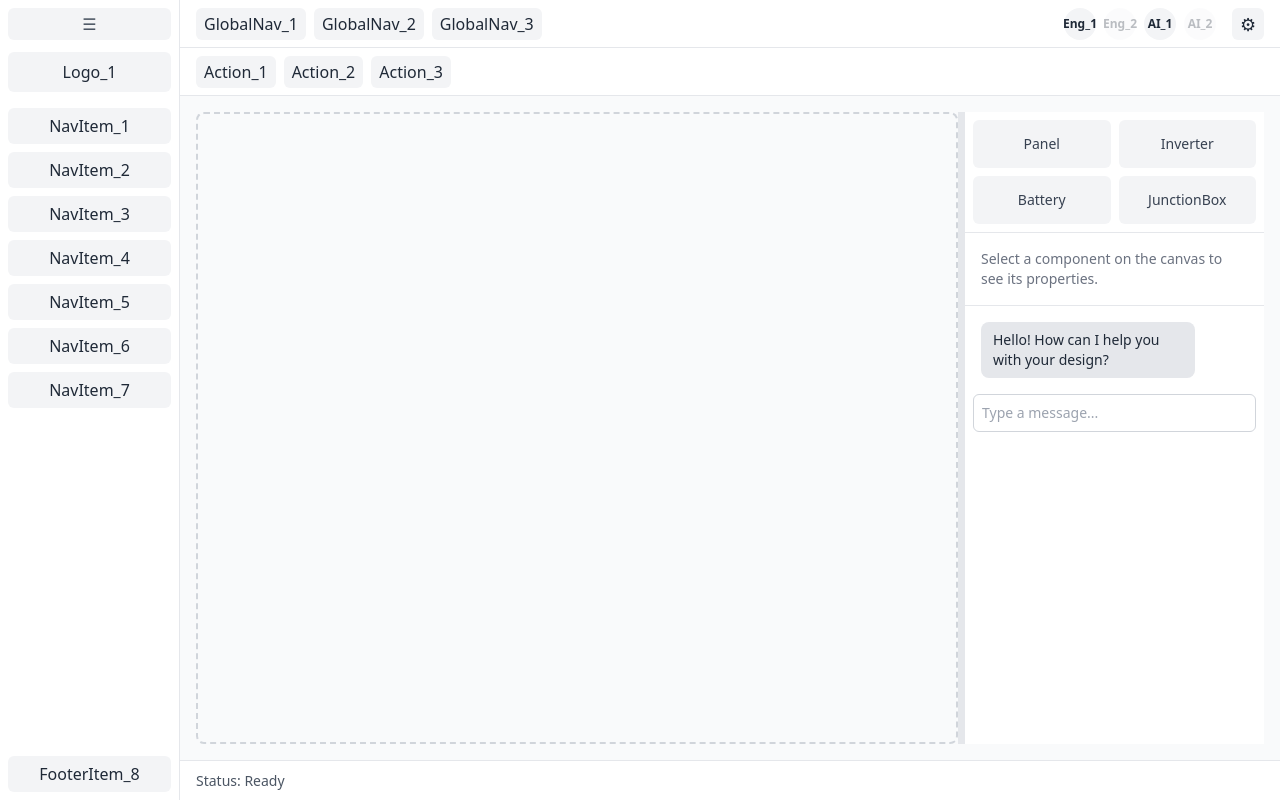
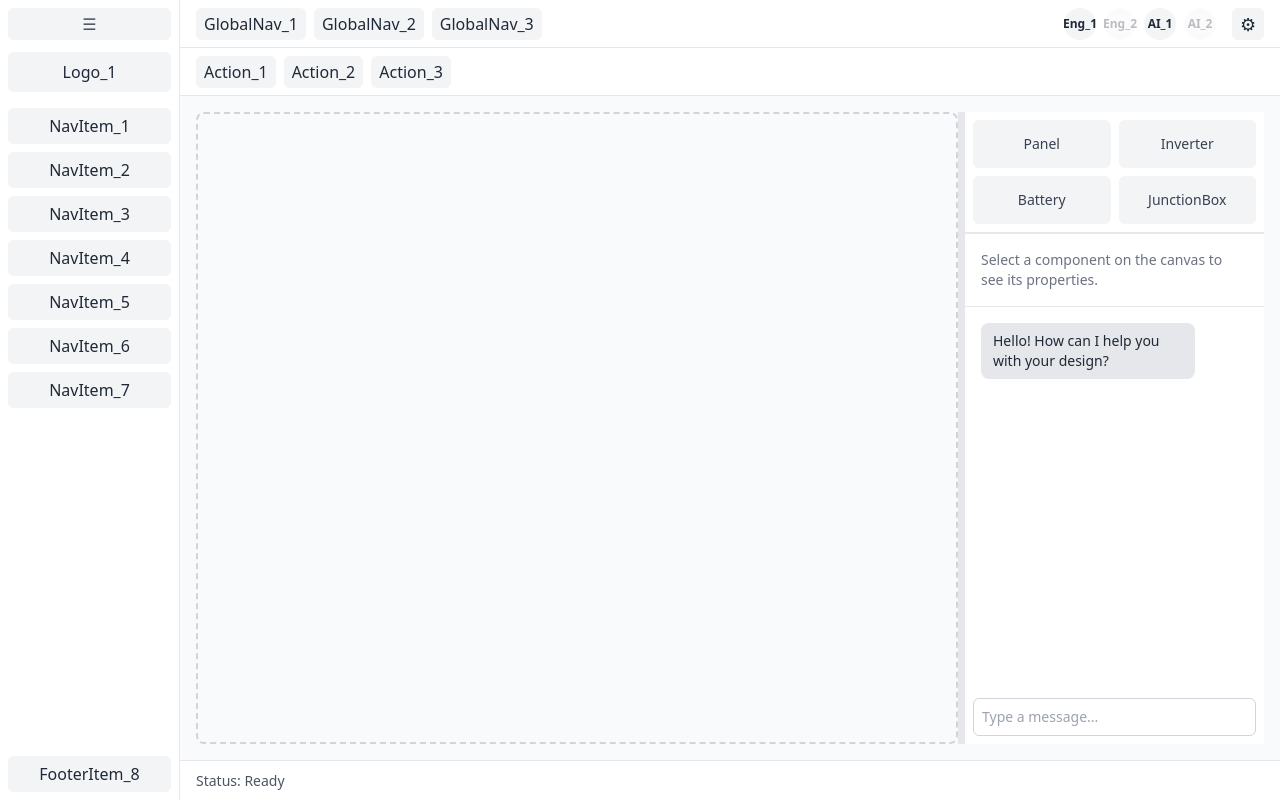
Before and after one commit to MJcoder-ai/OriginFlow, a React (Vite) app in the folder frontend/: page / in a window 1280 px wide. Built offline with nearby package versions, Linux system fonts and the light colour scheme.

Commit message:
Fix scrolling layout for properties chat panel

```diff
--- a/frontend/src/components/ChatPanel.tsx
+++ b/frontend/src/components/ChatPanel.tsx
@@ -61,15 +61,17 @@ const ChatPanel: React.FC = () => {
   };
 
   return (
-    <div className="flex-grow flex flex-col p-2 overflow-hidden">
-      {/* Chat History */}
-      <div className="flex-grow space-y-3 overflow-y-auto p-2 flex flex-col">
+    // Fill the parent container to keep the overall panel height fixed
+    <div className="w-full h-full flex flex-col p-2">
+      {/* Chat History: grows and becomes scrollable when content overflows */}
+      <div className="flex-grow space-y-3 overflow-y-auto p-2">
         {messages.map((msg) => (
           <ChatMessage key={msg.id} message={msg} />
         ))}
       </div>
-      {/* Chat Input */}
-      <div className="mt-2">
+
+      {/* Chat Input pinned to the bottom */}
+      <div className="mt-2 flex-shrink-0">
         <input
           type="text"
           placeholder="Type a message..."
--- a/frontend/src/components/PropertiesPanel.tsx
+++ b/frontend/src/components/PropertiesPanel.tsx
@@ -56,12 +56,20 @@ const PropertiesEditor: React.FC = () => {
 /** Container for palette and chat sections. */
 const PropertiesPanel: React.FC = () => {
   return (
+    // Main container uses flex column and fills available height
     <div className="w-full h-full bg-white border-l border-gray-200 flex flex-col">
-      <ComponentPalette />
-      <PropertiesEditor />
+      {/* Palette should not grow so the chat panel gets remaining space */}
+      <div className="flex-shrink-0">
+        <ComponentPalette />
+      </div>
 
-      {/* Allow the chat panel to use remaining space and scroll correctly */}
-      <div className="flex-grow min-h-0 border-t">
+      {/* Properties editor also has fixed height */}
+      <div className="flex-shrink-0 border-y">
+        <PropertiesEditor />
+      </div>
+
+      {/* The chat wrapper grows and enables scrolling for the chat history */}
+      <div className="flex-grow min-h-0">
         <ChatPanel />
       </div>
     </div>
```
